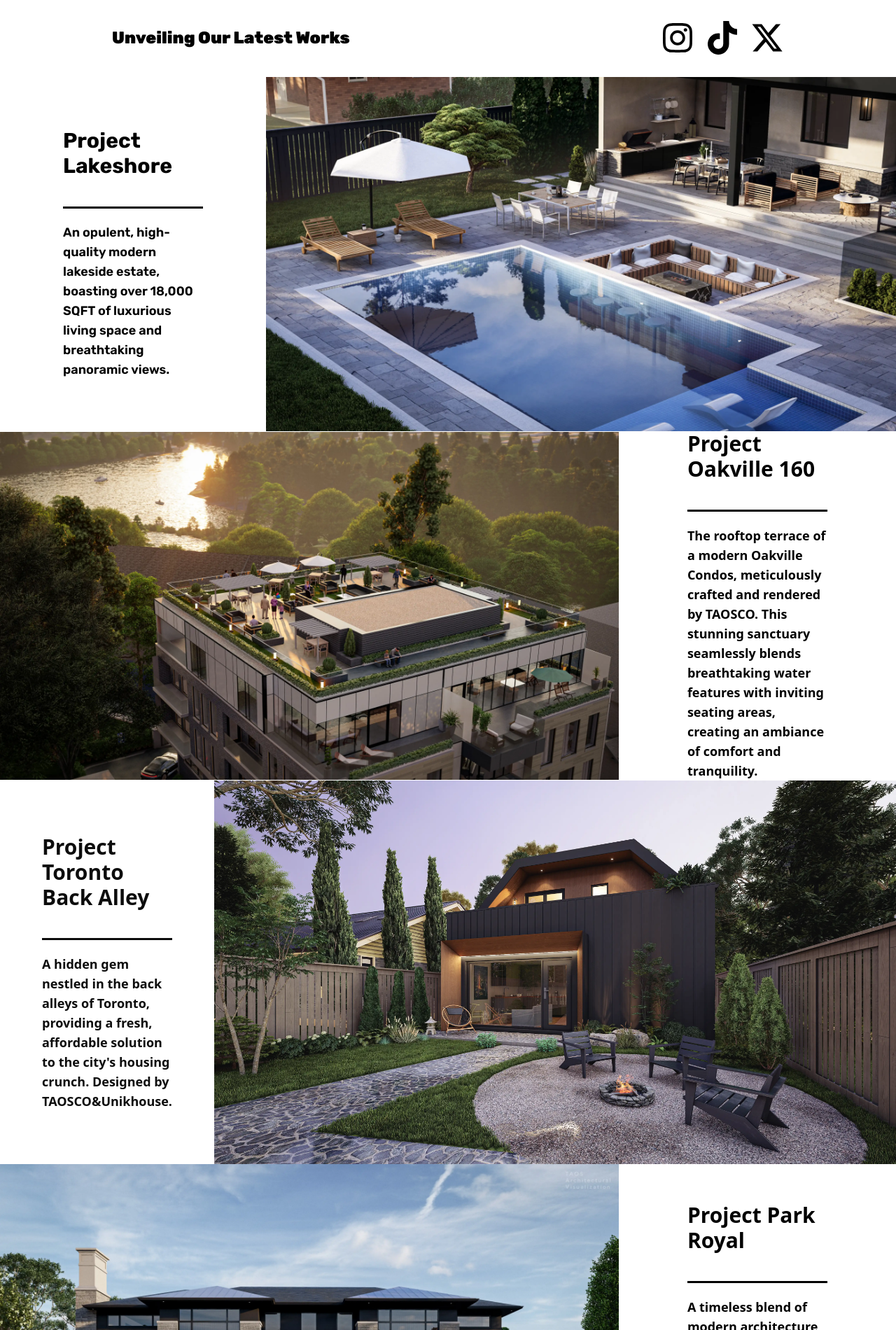
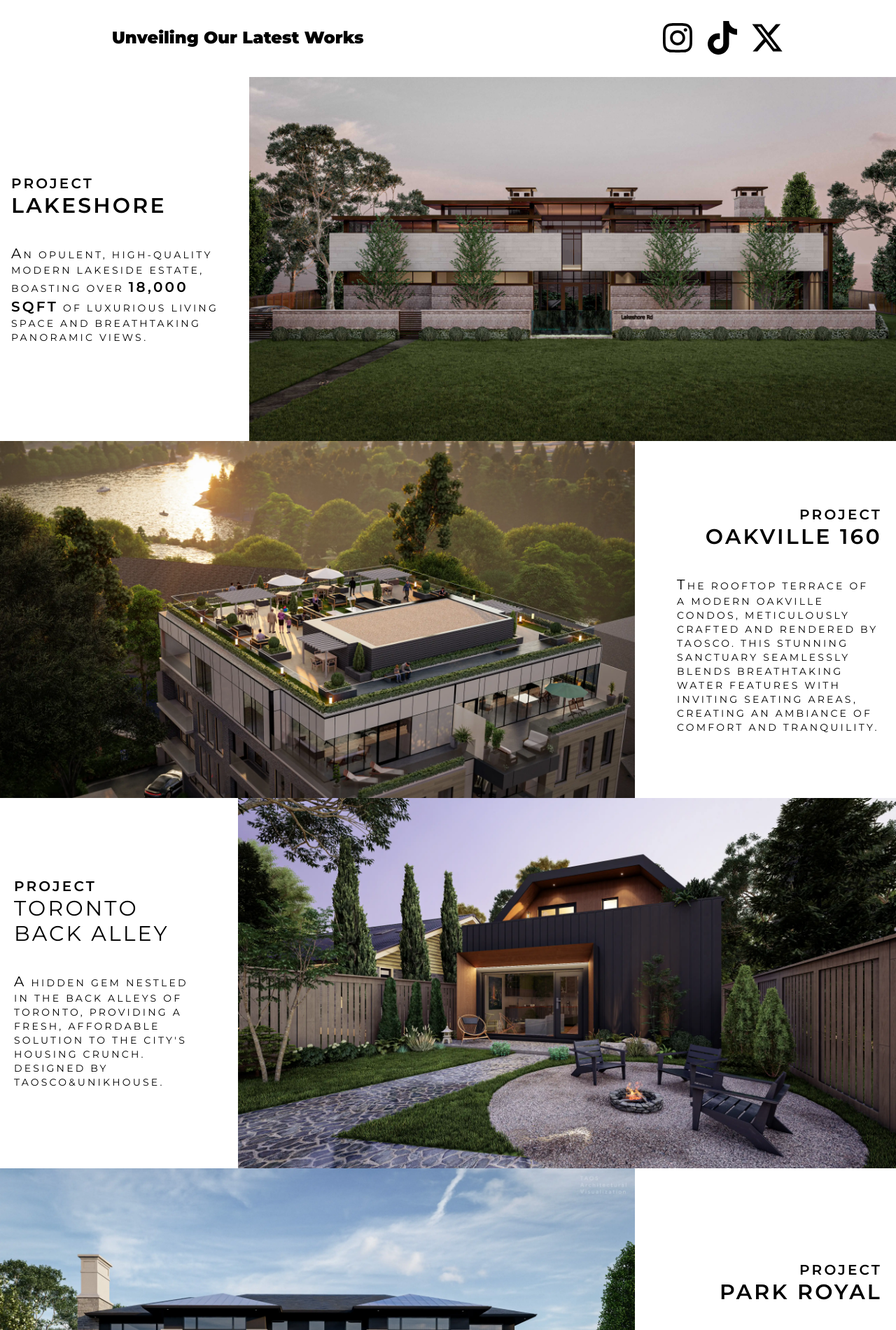
Before and after one commit to QuanZzz/taos-profolio, a Next.js app: page / in a window 1280 px wide. Shown: the part 900-2800 px from the top of the page at 70% size. Built offline with nearby package versions, Linux system fonts and the light colour scheme.

Commit message:
restyle font, contact us page, home page and header

```diff
--- a/src/app/globals.css
+++ b/src/app/globals.css
@@ -10,6 +10,10 @@
   font-family: var(--rubik-font);
 }
 
+.font-montserrat {
+  font-family: var(--montserrat-font);
+}
+
 .bg-main {
   background: 50% / cover no-repeat url("/images/15.webp") black;
 }
--- a/src/components/GallaryCard.js
+++ b/src/components/GallaryCard.js
@@ -33,7 +33,7 @@ export const GalleryCard = ({ className, project }) => {
 
       <div
         className={cx(
-          "hidden md:flex flex-col items-center justify-center absolute inset-0 z-10",
+          "hidden md:flex flex-col items-center justify-center absolute inset-0 z-10 font-montserrat",
           { "md:hidden": !isFlipped }
         )}
       >
--- a/src/components/GallerySection.js
+++ b/src/components/GallerySection.js
@@ -10,7 +10,7 @@ export const GallerySection = ({ projects, className = "" }) => {
   return (
     <div
       className={cx(
-        "flex flex-col items-center md:items-start font-rubik",
+        "flex flex-col items-center md:items-start font-montserrat",
         className
       )}
     >
--- a/src/components/Header.js
+++ b/src/components/Header.js
@@ -12,11 +12,9 @@ export const Header = () => {
           src={taosLogo}
           alt="taos-design-logo"
           layout="intrinsic"
-          // width={200}
-          // height={100}
         />
       </Link>
-      <div className="flex items-center">
+      <div className="flex items-center font-montserrat">
         <nav className="bg-transparent flex items-center">
           <div className="flex items-center mx-auto w-full px-2.5 text-xs md:text-base md:mr-4">
             <Link href="/contact-us" className="hover:text-[#ba9974]">
--- a/src/components/HighlightSection.js
+++ b/src/components/HighlightSection.js
@@ -2,69 +2,78 @@ import { Typography } from "./Typography";
 
 export const HightlightSection = () => (
   <>
-    <div className="flex flex-col md:flex-row items-center bg-white md:pl-10 font-rubik">
-      <div className="py-16 md:py-0 w-full md:w-3/12 min-w-[300px] md:max-w-[400px] md:px-5 flex flex-col md:items-center">
-        <Typography
-          bold={true}
-          className="mx-16 md:mx-0 text-3xl md:max-w-[200px] md:mx-auto pb-10 md:border-b md:border-b-[3px] md:border-b-black"
-        >
-          Project Lakeshore
-        </Typography>
-        <hr className="md:hidden border-2 border-black w-5/12 mx-16" />
+    <div className="flex flex-col md:flex-row items-center bg-white">
+      <div className="py-16 md:py-0 w-full md:w-3/12 min-w-[300px] md:max-w-[400px] flex flex-col md:ml-4 font-montserrat tracking-[0.2rem] uppercase">
         <Typography
           semiBold={true}
-          className="text-base md:text-lg px-16 md:px-0 md:max-w-[200px] mx-auto pt-5"
+          className="mx-16 md:mx-0 text-xl md:max-w-[300px] w-full text-left"
         >
-          An opulent, high-quality modern lakeside estate, boasting over 18,000
-          SQFT of luxurious living space and breathtaking panoramic views.
+          Project
+        </Typography>
+        <Typography
+          semiBold={true}
+          className="mx-16 md:mx-0 text-3xl md:max-w-[300px] pb-4"
+        >
+          Lakeshore
+        </Typography>
+        <Typography className="text-sm px-16 md:px-0 md:max-w-[300px] pt-5">
+          <span className="text-xl">A</span>n opulent, high-quality modern
+          lakeside estate, boasting over{" "}
+          <span className="text-xl font-semibold">18,000 SQFT</span> of
+          luxurious living space and breathtaking panoramic views.
         </Typography>
       </div>
       <div className="pt-5 md:pt-0 md:pl-10">
-        <img src="/images/1.webp" />
+        <img src="/images/22.jpg" />
       </div>
     </div>
 
-    <div className="flex flex-col md:flex-row md:items-center bg-white md:pr-10">
+    <div className="flex flex-col md:flex-row items-center bg-white">
       <div className="md:pr-10 pb-10 md:pb-0">
         <img src="/images/20.webp" />
       </div>
-      <div className="py-16 md:py-0 w-full w-3/12 min-w-300[px] max-w-[400px] md:px-5 flex flex-col md:items-center">
-        <Typography
-          bold={true}
-          className="mx-16 md:mx-0 text-3xl md:max-w-[200px] md:mx-auto pb-10 md:border-b md:border-b-[3px] md:border-b-black"
-        >
-          Project Oakville 160
-        </Typography>
-        <hr className="md:hidden border-2 border-black w-5/12 mx-16" />
+      <div className="py-16 md:py-0 w-full w-3/12 min-w-[300px] max-w-[400px] md:px-5 flex flex-col md:items-end font-montserrat tracking-[0.2rem] uppercase">
         <Typography
           semiBold={true}
-          className="text-base md:text-lg px-16 md:px-0 md:max-w-[200px] mx-auto pt-5"
+          className="mx-16 md:mx-0 text-xl md:max-w-[300px] w-full text-left md:text-right"
         >
-          The rooftop terrace of a modern Oakville Condos, meticulously crafted
-          and rendered by TAOSCO. This stunning sanctuary seamlessly blends
-          breathtaking water features with inviting seating areas, creating an
-          ambiance of comfort and tranquility.
+          Project
+        </Typography>
+        <Typography
+          semiBold={true}
+          className="mx-16 md:mx-0 text-3xl md:max-w-[300px] pb-4"
+        >
+          Oakville 160
+        </Typography>
+        <Typography className="text-sm px-16 md:px-0 md:max-w-[300px] pt-5">
+          <span className="text-xl">T</span>he rooftop terrace of a modern
+          Oakville Condos, meticulously crafted and rendered by TAOSCO. This
+          stunning sanctuary seamlessly blends breathtaking water features with
+          inviting seating areas, creating an ambiance of comfort and
+          tranquility.
         </Typography>
       </div>
     </div>
 
     {/* remove opacity if needed */}
-    <div className="flex flex-col md:flex-row items-center bg-white opacity-95 md:pl-10">
-      <div className="py-16 w-full md:w-3/12 min-w-300[px] md:max-w-[400px] md:px-5 flex flex-col md:items-center">
-        <Typography
-          bold={true}
-          className="mx-16 md:mx-0 text-3xl md:max-w-[200px] md:mx-auto pb-10 md:border-b md:border-b-[3px] md:border-b-black"
-        >
-          Project Toronto Back Alley
-        </Typography>
-        <hr className="md:hidden border-2 border-black w-5/12 mx-16" />
+    <div className="flex flex-col md:flex-row items-center bg-white">
+      <div className="py-16 w-full md:w-3/12 min-w-[300px] md:max-w-[400px] md:px-5 flex flex-col md:items-center font-montserrat tracking-[0.2rem] uppercase">
         <Typography
           semiBold={true}
-          className="text-base md:text-lg px-16 md:px-0 md:max-w-[200px] mx-auto pt-5"
+          className="mx-16 md:mx-0 text-xl md:max-w-[300px] w-full text-left"
         >
-          A hidden gem nestled in the back alleys of Toronto, providing a fresh,
-          affordable solution to the city&apos;s housing crunch. Designed by
-          TAOSCO&Unikhouse.
+          Project
+        </Typography>
+        <Typography
+          semiBoldbold={true}
+          className="mx-16 md:mx-0 text-3xl md:max-w-[300px] pb-4"
+        >
+          Toronto Back Alley
+        </Typography>
+        <Typography className="text-sm px-16 md:px-0 md:max-w-[300px] pt-5">
+          <span className="text-xl">A</span> hidden gem nestled in the back
+          alleys of Toronto, providing a fresh, affordable solution to the
+          city&apos;s housing crunch. Designed by TAOSCO&Unikhouse.
         </Typography>
       </div>
       <div className="pt-5 md:pt-0 md:pl-10">
@@ -72,25 +81,27 @@ export const HightlightSection = () => (
       </div>
     </div>
 
-    <div className="flex flex-col md:flex-row md:items-center bg-white md:pr-10">
+    <div className="flex flex-col md:flex-row items-center bg-white">
       <div className="md:pr-10 pb-10 md:pb-0">
         <img src="/images/14.webp" />
       </div>
-      <div className="py-16 md:py-0 w-full w-3/12 min-w-[300px] max-w-[400px] md:px-5 flex flex-col md:items-center">
-        <Typography
-          bold={true}
-          className="mx-16 md:mx-0 text-3xl md:max-w-[200px] md:mx-auto pb-10 md:border-b md:border-b-[3px] md:border-b-black"
-        >
-          Project Park Royal
-        </Typography>
-        <hr className="md:hidden border-2 border-black w-5/12 mx-16" />
+      <div className="py-16 md:py-0 w-full w-3/12 min-w-[300px] max-w-[400px] md:px-5 flex flex-col md:items-end font-montserrat tracking-[0.2rem] uppercase">
         <Typography
           semiBold={true}
-          className="text-base md:text-lg px-16 md:px-0 md:max-w-[200px] mx-auto pt-5"
+          className="mx-16 md:mx-0 text-xl md:max-w-[300px] w-full text-left md:text-right"
         >
-          A timeless blend of modern architecture and natural beauty, where
-          stone and wood intertwine in perfect harmony. Designed by KEYSTONE
-          HOME X TAOSCO.
+          Project
+        </Typography>
+        <Typography
+          semiBold={true}
+          className="mx-16 md:mx-0 text-3xl md:max-w-[300px] pb-4"
+        >
+          Park Royal
+        </Typography>
+        <Typography className="text-sm px-16 md:px-0 md:max-w-[300px] pt-5">
+          <span className="text-xl">A</span> timeless blend of modern
+          architecture and natural beauty, where stone and wood intertwine in
+          perfect harmony. Designed by KEYSTONE HOME X TAOSCO.
         </Typography>
       </div>
     </div>
--- a/src/pages/_app.js
+++ b/src/pages/_app.js
@@ -1,12 +1,14 @@
 import "../app/globals.css";
-import { Rubik } from "next/font/google";
+import { Rubik, Montserrat } from "next/font/google";
 const rubik = Rubik({ subsets: ["latin"] });
+const montserrat = Montserrat({ subsets: ["latin"] });
 
 export default function App({ Component, pageProps }) {
   return (
     <>
       <style jsx global>{`
         :root {
+          --montserrat-font: ${montserrat.style.fontFamily};
           --rubik-font: ${rubik.style.fontFamily};
         }
       `}</style>{" "}
--- a/src/pages/index.js
+++ b/src/pages/index.js
@@ -35,7 +35,7 @@ export default function Page() {
           <div className="md:px-0 pt-20 md:pt-36 h-full flex flex-col mx-auto items-start text-white">
             <Typography
               semiBold={true}
-              className="mx-8 font-rubik text-3xl md:text-[44px]"
+              className="mx-8 font-montserrat text-3xl md:text-[44px]"
             >
               Luxury in Detail: Architectural Design and Rendering Excellence
             </Typography>
@@ -43,7 +43,7 @@ export default function Page() {
           <div></div>
         </div>
 
-        <div className="bg-transparent flex flex-col items-center font-rubik">
+        <div className="bg-transparent flex flex-col items-center font-montserrat">
           <div className="py-8 md:px-40 w-full flex flex-col md:flex-row items-center md:justify-between">
             <Typography
               semiBold={true}
--- a/src/pages/projects/[id]/index.js
+++ b/src/pages/projects/[id]/index.js
@@ -31,7 +31,7 @@ export default function Page() {
             <img src={project.img} />
           </div>
           <div className="px-10 py-8">
-            <Typography bold={true} className="text-lg">
+            <Typography bold={true} className="text-lg font-montserrat">
               {project.title}
             </Typography>
           </div>
```
Also changed, not shown: src/pages/contact-us.js (+34 -4 lines), public/images/wc-barcode.jpg (added).
